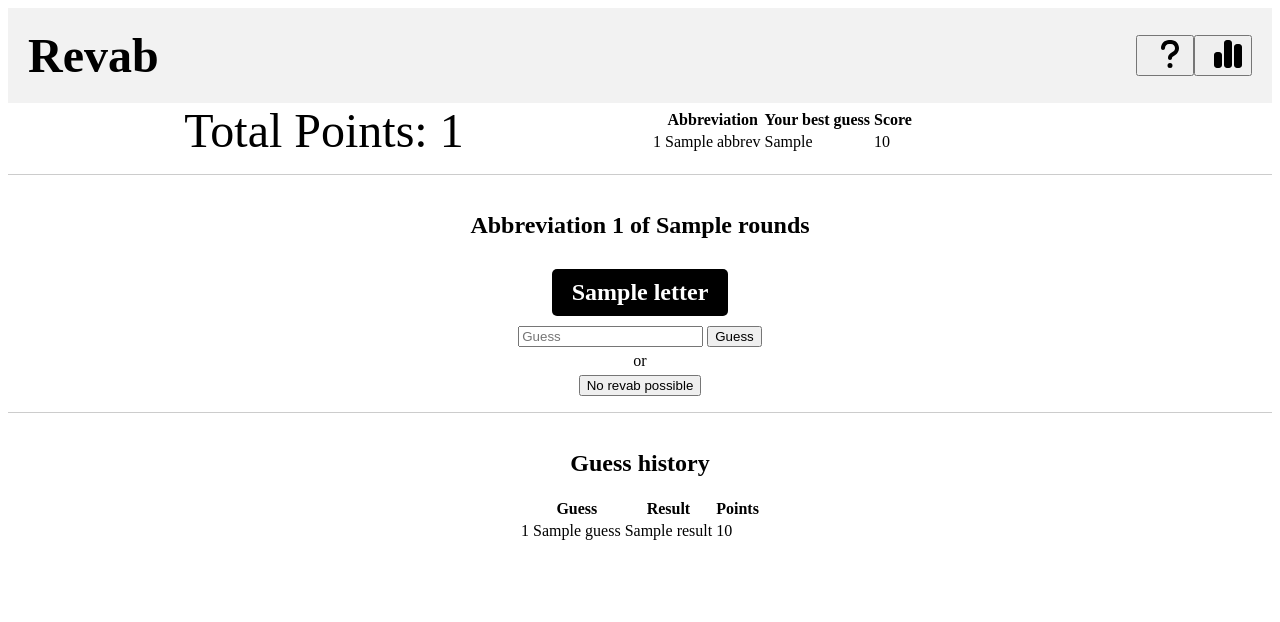
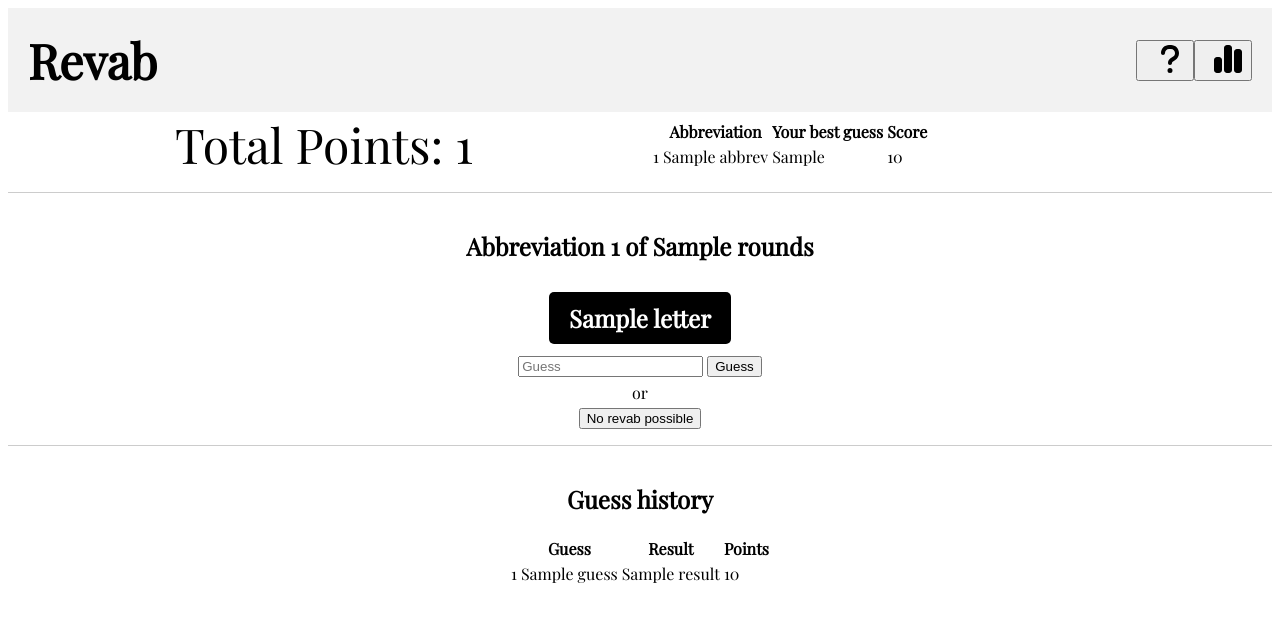
Before and after one commit to mathews012468/revab, a Django app: template revab/revabapp/templates/revabapp/game.html in a window 1280 px wide. Shown: the top 622 px of the page. Run offline with Django 4.2, Linux system fonts and the light colour scheme; the template is opened without the code that fills it: most values are stand-ins (such as "Sample title", 1, 10 or a date in 2020); parts of the project's set-up code (start-up, migrations or seed data) failed here and were passed over.

Commit message:
new font family

```diff
--- a/revab/revabapp/static/revabapp/css/styles.css
+++ b/revab/revabapp/static/revabapp/css/styles.css
@@ -1,3 +1,7 @@
+body {
+    font-family: "Playfair Display", "serif";
+}
+
 header {
     display: flex;
     justify-content: space-between;
```
